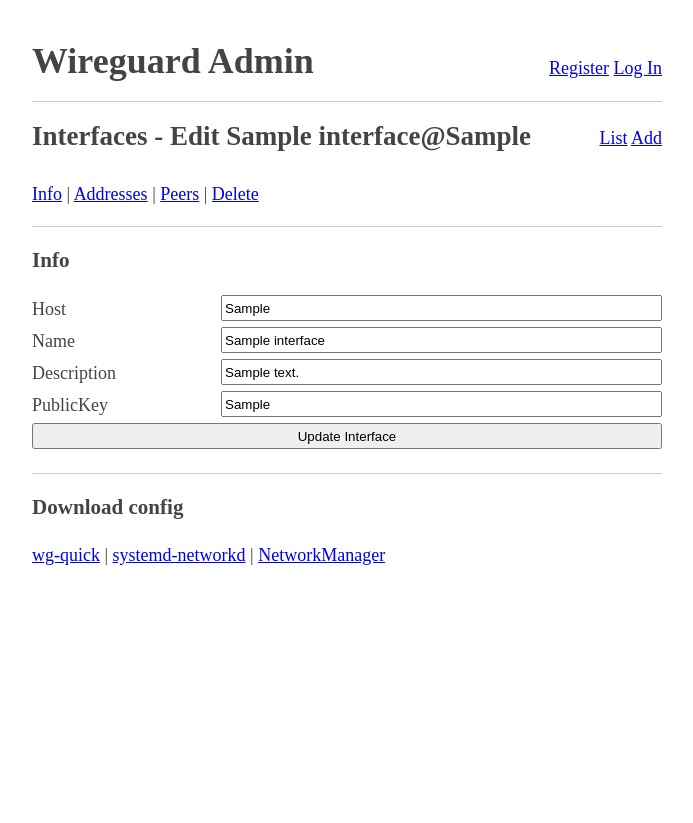
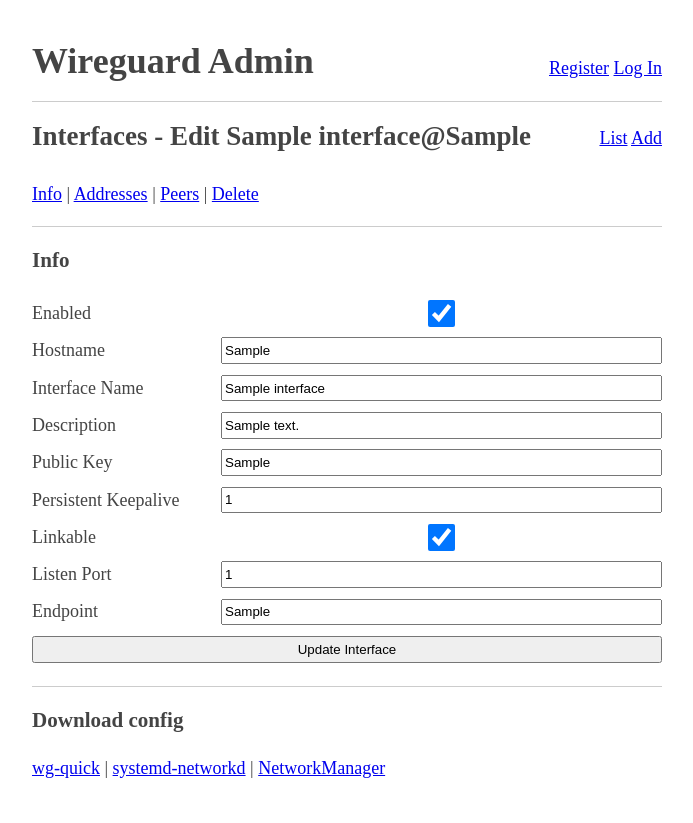
Before and after one commit to artizirk/wgadmin, a Flask app: page /edit/1 in a window 1280 px wide. Shown: the whole page, without its empty margins (293-986 px from the left). Before the commit the page ends 565 px from the top, so only its background shows below. Run offline with Flask 2, Linux system fonts and the light colour scheme; tables that the repository leaves empty hold one stand-in row (values such as "Sample post"); some libraries are stand-ins or nearby versions.

Commit message:
Start using WTForms, link only with linkable peers

```diff
--- a/wgadmin/forms.py
+++ b/wgadmin/forms.py
@@ -1,9 +1,29 @@
 from flask_wtf import FlaskForm
-from wtforms import StringField
-from wtforms.validators import DataRequired
-
+from wtforms import StringField, IntegerField, BooleanField
+from wtforms.validators import Optional, NumberRange, Length
 
 class InterfaceSearchForm(FlaskForm):
     class Meta:
         csrf = False
     query = StringField("Search")
+
+
+class InterfaceInfoForm(FlaskForm):
+    public_key = StringField("Public Key")
+    host = StringField("Hostname",
+                       validators=(Length(max=128),),
+                       render_kw={"placeholder": "my-pc"})
+    name = StringField("Interface Name",
+                       validators=(Length(max=16),),
+                       render_kw={"placeholder": "wg0"})
+    description = StringField("Description",
+                              validators=(Length(max=1024),))
+    listen_port = IntegerField("Listen Port",
+                               validators=(Optional(),NumberRange(0, (2**16)-1)))
+    persistent_keepalive = IntegerField("Persistent Keepalive",
+                                        validators=(Optional(),NumberRange(0, (2**16)-1)))
+    endpoint = StringField("Endpoint",
+                           validators=(Length(max=253),),
+                           render_kw={"placeholder": "my-pc.example.com/192.0.2.66"})
+    linkable = BooleanField("Linkable", default=False)
+    enabled = BooleanField("Enabled", default=True)
--- a/wgadmin/interfaces.py
+++ b/wgadmin/interfaces.py
@@ -8,7 +8,7 @@
 from . import db
 from .models import Interface, IpAddress, Peer
 from .auth import login_required
-from .forms import InterfaceSearchForm
+from . import forms
 from . import utils
 
 bp = Blueprint("interfaces", __name__)
@@ -27,7 +27,7 @@
 
 @bp.route("/")
 def list():
-    search_form = InterfaceSearchForm(request.args)
+    search_form = forms.InterfaceSearchForm(request.args)
     if search_form.query.data:
         ifaces = Interface.query.filter(db.or_(
             Interface.name.like('%' + search_form.query.data + '%'),
@@ -68,15 +68,14 @@
 @bp.route("/edit/<int:id>", methods=("GET", "POST"))
 def edit(id):
     iface = Interface.query.get_or_404(id)
-    if request.method == "POST":
-        iface.host = request.form["host"]
-        iface.name = request.form["name"]
-        iface.description = request.form["description"]
-        iface.public_key = request.form["publicKey"]
+    info_form = forms.InterfaceInfoForm(obj=iface)
+    if info_form.validate_on_submit():
+        info_form.populate_obj(iface)
         db.session.commit()
         flash("Interface updated")
         return redirect(url_for("interfaces.edit", id=id))
-    return render_template("interfaces/edit/info.html", iface=iface)
+    return render_template("interfaces/edit/info.html",
+                           iface=iface, info_form=info_form)
 
 
 @bp.route("/edit/<int:id>/addresses", methods=("GET", "POST"))
@@ -152,7 +151,7 @@
         flash("Peer {}@{} added".format(peer_iface.host, peer_iface.name))
         return redirect(url_for("interfaces.peers", id=id))
 
-    search_form = InterfaceSearchForm(request.args)
+    search_form = forms.InterfaceSearchForm(request.args)
     if search_form.query.data:
         ifaces = iface.linkable_interfaces.filter(db.or_(
             Interface.name.like('%' + search_form.query.data + '%'),
--- a/wgadmin/models.py
+++ b/wgadmin/models.py
@@ -20,11 +20,15 @@
 
 class Interface(db.Model):
     id = db.Column(db.Integer, primary_key=True)
+    enabled = db.Column(db.Boolean, default=True)
+    linkable = db.Column(db.Boolean, default=False)
     host = db.Column(db.String(128))
     public_key = db.Column(db.String(256), unique=True, nullable=False)
     listen_port = db.Column(db.Integer)
+    persistent_keepalive = db.Column(db.Integer)
     name = db.Column(db.String(16), nullable=False)
-    description = db.Column(db.String(256))
+    endpoint = db.Column(db.String(253))
+    description = db.Column(db.String(1024))
     address = db.relationship("IpAddress",
                               primaryjoin="and_(IpAddress.interface_id==Interface.id,\
                                                   IpAddress.route_only==False)")
@@ -95,10 +99,17 @@
     def linkable_interfaces(self):
         return db.object_session(self).query(Interface).\
             filter(Interface.id != self.id,
-                   db.not_(Interface.id.in_(
-                       db.object_session(self).query(Peer.slave_id).
-                           filter(Peer.master_id == self.id)
-                   ))
+                   db.not_(
+                       Interface.id.in_(
+                           db.object_session(self).query(Peer.slave_id).
+                               filter(Peer.master_id == self.id)
+                       )
+                   ),
+                   Interface.enabled == True,
+                   db.or_(
+                       Interface.linkable == True,
+                       self.linkable == True
+                   )
             )
 
     def __str__(self):
--- a/wgadmin/static/style.css
+++ b/wgadmin/static/style.css
@@ -78,6 +78,17 @@
     border: 1px solid #000000;
 }
 
+.errors {
+    margin: 0.1em;
+    padding: 0.1em 0.5em;
+    background: #ffb3b3;
+    border: 1px solid #000000;
+    flex: 100%
+}
+ul.errors {
+  list-style-type: none;
+}
+
 /* Top-down Form
 Label    [Input]
 -----Button-----
@@ -88,18 +99,16 @@
     flex-direction: row;
     flex-wrap: wrap;
     justify-content: space-between;
-    align-items: baseline;
+    align-items: center;
 }
 
 form label {
     flex-basis: 30%;
-    align-self: flex-start;
 }
 
 form input {
     flex-basis: 70%;
-    align-self: flex-end;
-    margin-bottom:0.4em;
+    margin: 0.4em 0;
     height: 2em;
 }
 
--- a/wgadmin/templates/interfaces/edit/info.html
+++ b/wgadmin/templates/interfaces/edit/info.html
@@ -1,17 +1,18 @@
 {% extends 'interfaces/edit.html' %}
-
+{% from "lib.html" import render_form_field %}
 {% block form %}
 <h3>Info</h3>
 <form id="interfaceUpdate" method="post">
-  <label for="host">Host</label>
-  <input type="text" name="host" placeholder="computer.example.com" value="{{ iface.host if iface.host }}">
-  <label for="name">Name</label>
-  <input type="text" name="name" value="{{ iface.name }}" required>
-  <label for="description">Description</label>
-  <input type="text" name="description" value="{{ iface.description if iface.description }}">
-  <label for="publicKey">PublicKey</label>
-  <input type="text" name="publicKey" value="{{ iface.public_key }}" readonly>
-
+  {{ info_form.hidden_tag() }}
+  {{ render_form_field(info_form.enabled) }}
+  {{ render_form_field(info_form.host) }}
+  {{ render_form_field(info_form.name) }}
+  {{ render_form_field(info_form.description) }}
+  {{ render_form_field(info_form.public_key, readonly=True) }}
+  {{ render_form_field(info_form.persistent_keepalive) }}
+  {{ render_form_field(info_form.linkable) }}
+  {{ render_form_field(info_form.listen_port) }}
+  {{ render_form_field(info_form.endpoint) }}
   <input type="submit" value="Update Interface">
 </form>
 
--- a/wgadmin/templates/lib.html
+++ b/wgadmin/templates/lib.html
@@ -4,3 +4,15 @@
     <input type="submit" value="Search">
   </form>
 {%- endmacro %}
+
+{% macro render_form_field(field) %}
+  {{ field.label }}
+  {{ field(**kwargs)|safe }}
+  {% if field.errors %}
+    <ul class=errors>
+    {% for error in field.errors %}
+      <li>{{ error }}</li>
+    {% endfor %}
+    </ul>
+  {% endif %}
+{% endmacro %}
```
